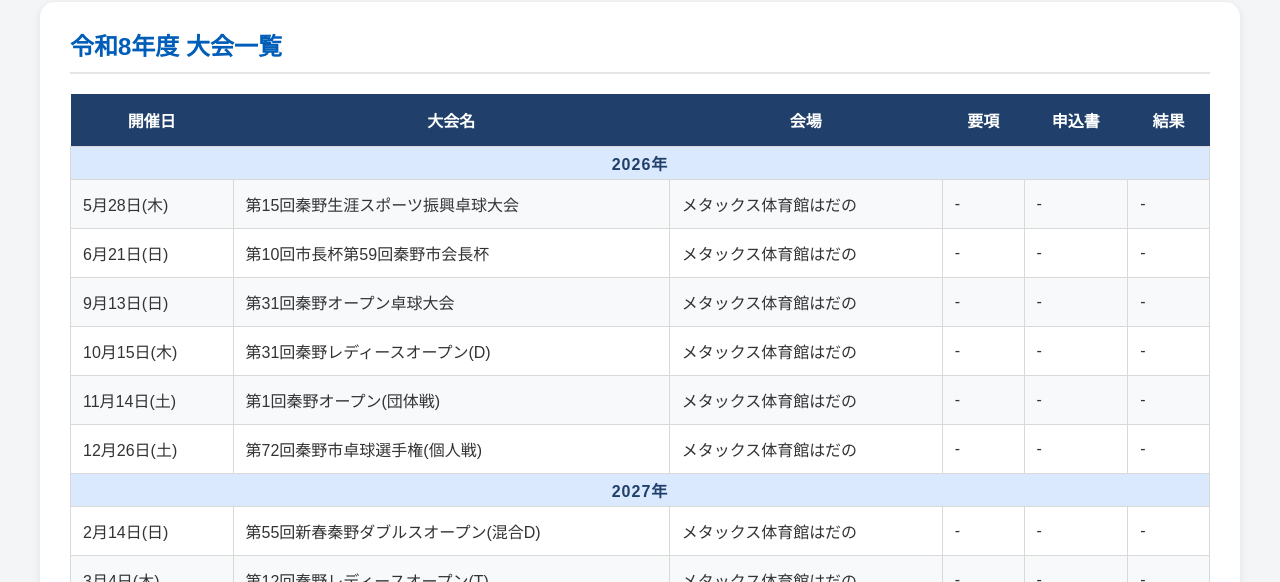
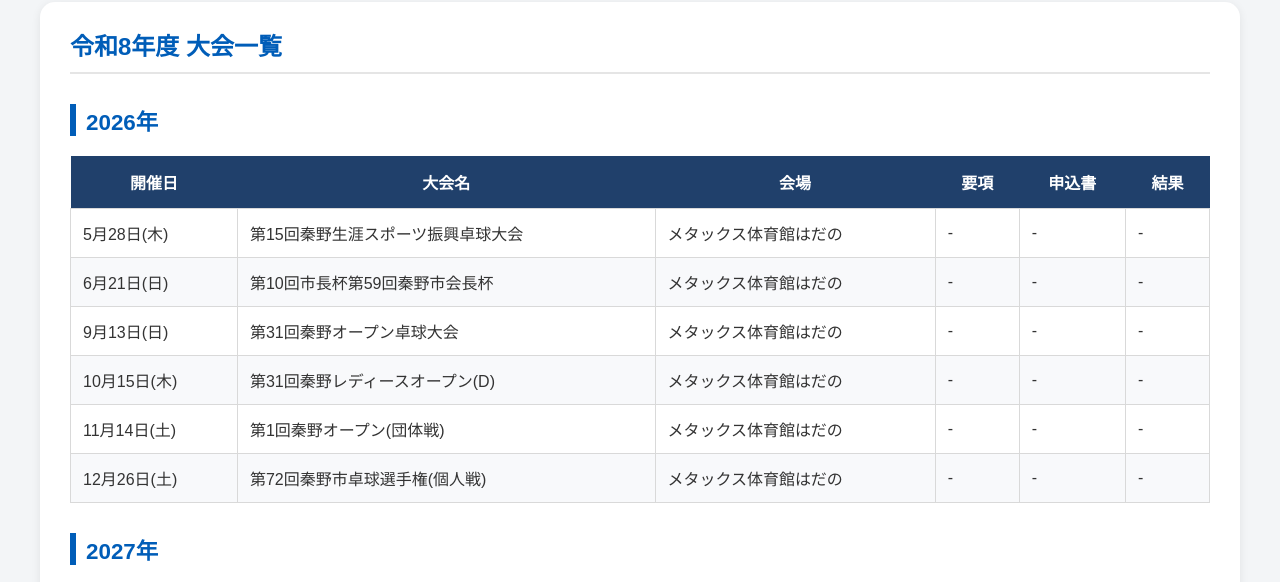
Before and after one commit to hadano-tta/hadano-tta.github.io, a plain HTML site: page taikai/index.html in a window 1280 px wide. Shown: the part 177-759 px from the top of the page. Drawn offline with Linux system fonts and the light colour scheme.

Commit message:
大会情報更新

```diff
--- a/css/style.css
+++ b/css/style.css
@@ -239,21 +239,21 @@ footer {
    大会年
 ========================== */
 
-.year-row td {
+.year-title {
 
-    background: #dbe9ff;
+    margin-top: 30px;
 
-    color: #20406b;
+    margin-bottom: 10px;
+
+    padding-left: 10px;
+
+    border-left: 6px solid #005db8;
+
+    color: #005db8;
+
+    font-size: 1.4rem;
 
     font-weight: bold;
-
-    text-align: center;
-
-    padding: 4px 12px;
-
-    font-size: 1rem;
-
-    letter-spacing: 1px;
 }
 
 /* ==========================
@@ -378,4 +378,13 @@ footer {
         white-space: nowrap;
     }
 
+    /* 大会年 */
+
+    .year-title{
+
+        font-size:1.2rem;
+
+        margin-top:20px;
+    }
+
 }
--- a/taikai/index.html
+++ b/taikai/index.html
@@ -30,10 +30,11 @@
 
         <h2>令和8年度 大会一覧</h2>
 
+<h3 class="year-title">2026年</h3>
+
 <table class="taikai-table">
 
     <thead>
-
         <tr>
             <th>開催日</th>
             <th>大会名</th>
@@ -42,16 +43,9 @@
             <th>申込書</th>
             <th>結果</th>
         </tr>
-
     </thead>
 
     <tbody>
-
-    <tr class="year-row">
-        <td colspan="6">
-            2026年
-        </td>
-    </tr>
 
         <tr>
             <td>5月28日(木)</td>
@@ -107,11 +101,15 @@
             <td>-</td>
         </tr>
 
-    <tr class="year-row">
-        <td colspan="6">
-            2027年
-        </td>
-    </tr>
+    </tbody>
+
+</table>
+
+<h3 class="year-title">2027年</h3>
+
+<table class="taikai-table">
+
+    <tbody>
 
         <tr>
             <td>2月14日(日)</td>
```
Lines whose indentation alone changed are shown as unchanged.
